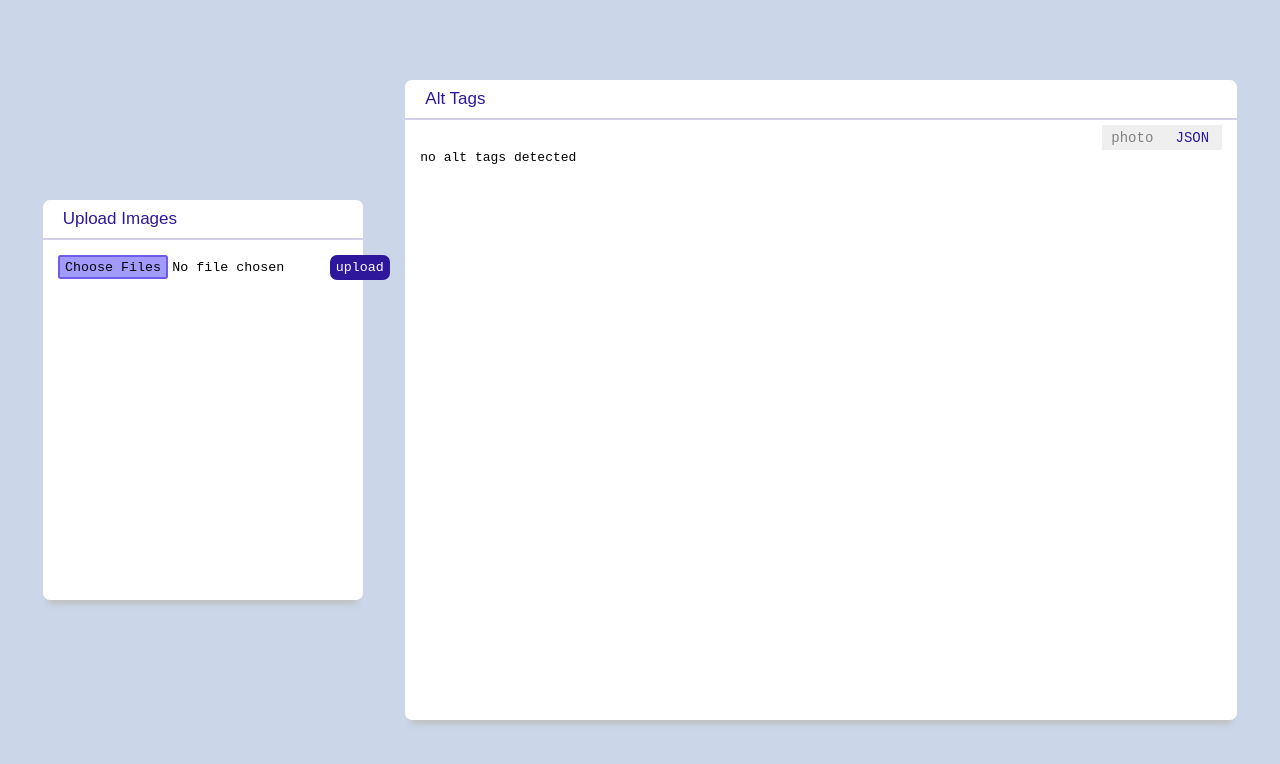
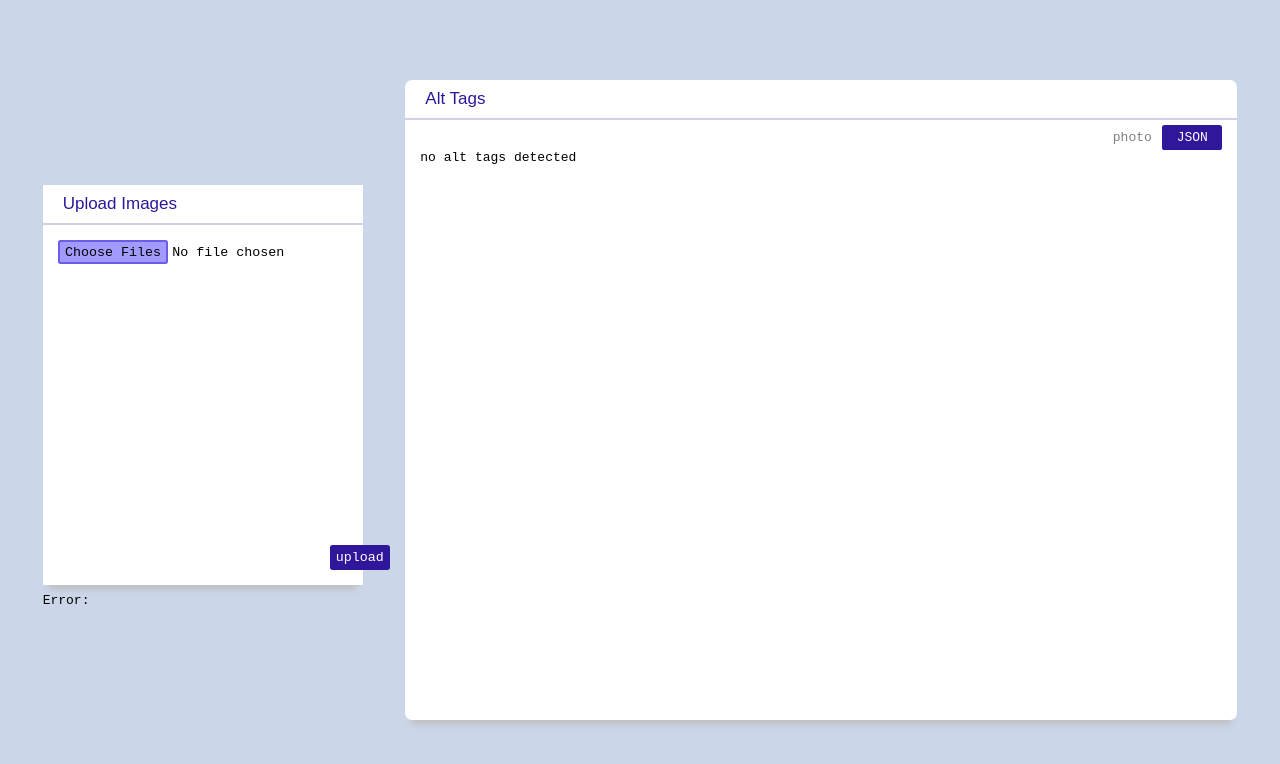
Before and after one commit to minori-fh/altgen, a React (Create React App) app in the folder client/: page / in a window 1280 px wide. Shown: the top 764 px of the page. Built offline with nearby package versions, Linux system fonts and the light colour scheme.

Commit message:
create div for error message in input component

```diff
--- a/client/src/App.css
+++ b/client/src/App.css
@@ -69,7 +69,7 @@ button:focus {
 .btn {
   width: 100px;
   height: 25px;
-  border-radius: 7px;
+  border-radius: .2em;
   border: none;
   color: white;
   background-color: #2f179c;
--- a/client/src/components/InputPanel/index.js
+++ b/client/src/components/InputPanel/index.js
@@ -19,6 +19,7 @@ class InputPanel extends Component {
     handleSubmit = (event) => {
         event.preventDefault();
 
+        if (this.state.files.length > 0){
             // create FormData
             let formdata = new FormData();
             let files = this.state.files; let detectType = this.detectType;
@@ -36,6 +37,10 @@ class InputPanel extends Component {
             }).then((res) => {
                 this.props.sendDetect(res.data, this.urls)
             })
+        } else {
+
+        }
+
     }
 
     onChange = (event) => {
@@ -61,6 +66,7 @@ class InputPanel extends Component {
     render(){
         return(
         <div id="input-panel-container">
+            <div  id="input-body-wrapper">
                 <div className="panel-menubar">
                     <p>Upload Images</p>
                 </div>
@@ -70,10 +76,13 @@ class InputPanel extends Component {
                         <option value="imageprop">image properties</option>
                         <option value="objectlocalize">object localization</option>
                     </select> */}
-
                     <input id="input" type="file" accept="image/*" name="photo" multiple="multiple" onChange={this.onChange}/>
                     <input id="upload-btn" class="btn" type="submit" value="upload" />
                 </form>
+            </div>
+            <div id="err-msg">
+                <p>Error: </p>
+            </div>
         </div>
         )
     }
--- a/client/src/components/InputPanel/style.css
+++ b/client/src/components/InputPanel/style.css
@@ -1,14 +1,19 @@
 #input-panel-container {
-    background-color: white;
     width: 25%;
     max-width: 25%;
-    height: 400px;
+    height: 430px;
     text-align: center;
     display: flex;
     justify-content: flex-start;
     flex-direction: column;
     align-items: center;
     border-radius: 7px;
+}
+
+#input-body-wrapper{
+    background-color: white;
+    width: 100%;
+    max-width: 100%;
 
     -webkit-box-shadow: 0 10px 6px -6px #bebebe;
     -moz-box-shadow: 0 10px 6px -6px #bebebe;
@@ -34,6 +39,7 @@ select {
 
 #input {
     font-family: 'Roboto Mono', monospace !important;
+    width: 330px;
 }
 
 
@@ -41,6 +47,15 @@ select {
     /* 15px is for padding */
     /* margin-top: calc(10px + 5px);  */
     font-family: 'Roboto Mono', monospace !important;
+    align-self: flex-end;
+}
+
+#err-msg {
+    width: 100%;
+    display: flex;
+    justify-content: flex-start;
+    align-items: center;
+    height: 30px;
 }
 
 input[type=file]::-webkit-file-upload-button {
--- a/client/src/components/OutputPanel/index.js
+++ b/client/src/components/OutputPanel/index.js
@@ -60,8 +60,12 @@ class OutputPanel extends Component {
                 <p>Alt Tags</p>
                 </div>
                 <div id="view-menubar">
-                    <button style={{color: this.state.view == "photo"? '#2f179c': '#808080'}} class="btn-view" onClick={this.setView} value="photo">photo</button>
-                    <button style={{color: this.state.view == "json"? '#2f179c': '#808080'}} class="btn-view" onClick={this.setView} value="json">JSON</button>
+                    <button style={{color: this.state.view == "photo"? 'white': '#808080',
+                                    backgroundColor: this.state.view == "photo"? '#2f179c': 'white',
+                                    }} class="btn-view" onClick={this.setView} value="photo">photo</button>
+                    <button style={{color: this.state.view == "json"? 'white': '#808080',
+                                    backgroundColor: this.state.view == "json"? '#2f179c': 'white',
+                                    }} class="btn-view" onClick={this.setView} value="json">JSON</button>
                 </div>
                 <div class ="codebox">
                     {this.props.renderOutput ?
--- a/client/src/components/OutputPanel/style.css
+++ b/client/src/components/OutputPanel/style.css
@@ -46,8 +46,9 @@ pre, .output-wrapper {
 
 .btn-view, .btn-jsonview {
     font-family: 'Roboto Mono', monospace !important;
-    font-size: 14px;
+    font-size: 13px;
     width: 60px;
+    border-radius: .2em;
     border: none;
 }
 
```
Also changed, not shown: 1 other file (tests, documents, lock files or other folders). Lines whose indentation alone changed are shown as unchanged.
